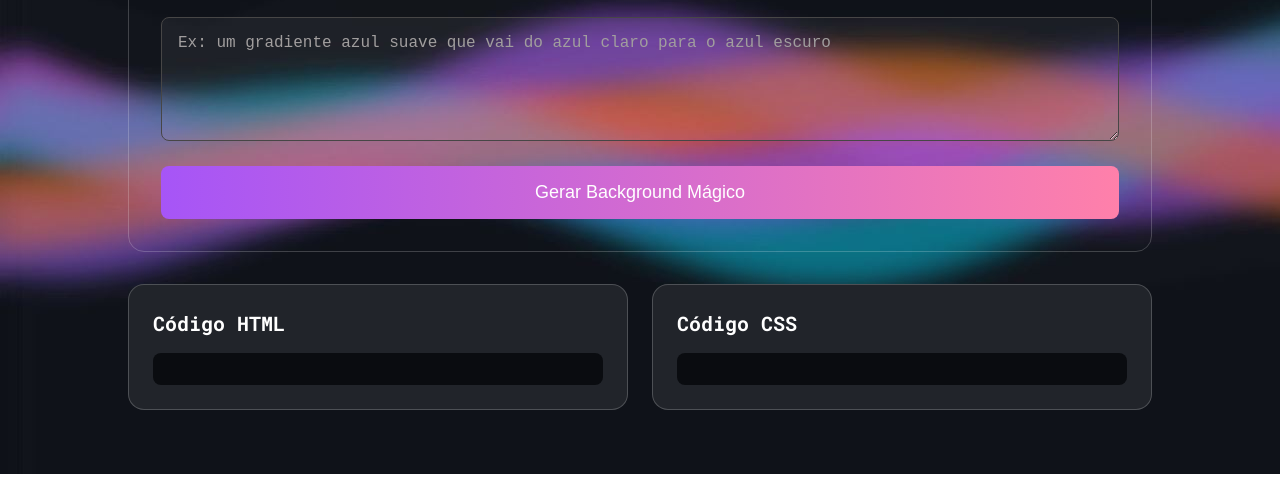
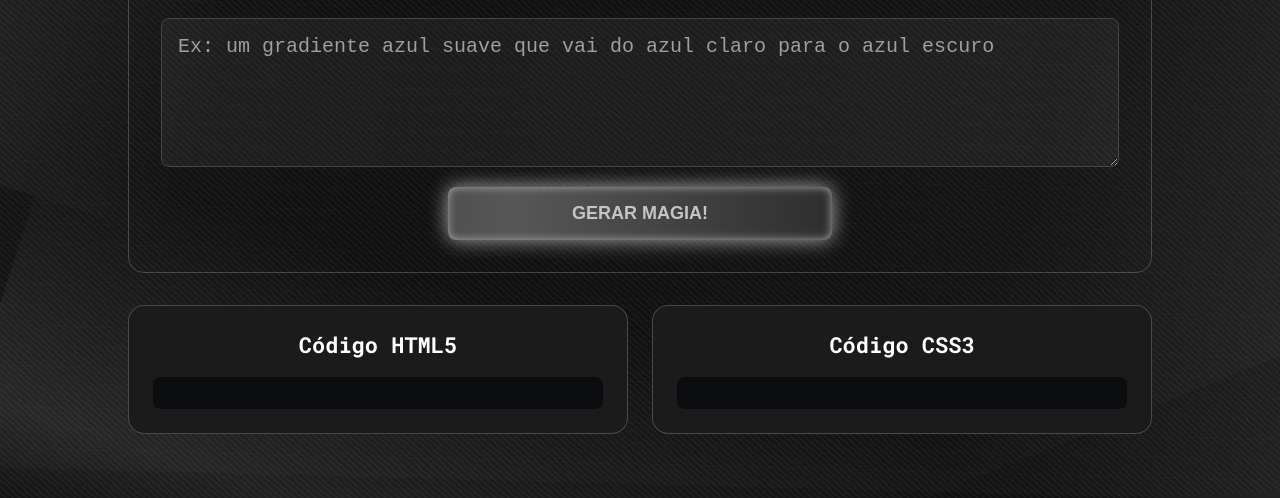
Before and after one commit to alexandre-federice/szpc-fundo-magico, a plain HTML site: page index.html in a window 1280 px wide. Shown: the part 326-824 px from the top of the page. Before the commit the page ends 800 px from the top, so only its background shows below. Drawn offline with Linux system fonts and the light colour scheme.

Commit message:
Mudanças de layout e funcionalidades

```diff
--- a/index.html
+++ b/index.html
@@ -20,12 +20,17 @@
 
 <body>
 
+    <div class="bg-futuristic"></div>
+    <div class="bg-futuristic bgf2"></div>
+    <div class="bg-futuristic bgf3"></div>
+    <div class="bg-futuristic bgf4"></div>
+
     <header class="header">
 
         <h1>Fundo Mágico</h1>
         <p class="subtitle">
             Transforme suas ideias em backgrounds incríveis com o poder da IA.
-            Descreva o que você imagina e veja a magia acontecer.
+            Descreva o que você imagina e veja a magia acontecer!
         </p>
 
     </header>
@@ -40,7 +45,7 @@
                     placeholder="Ex: um gradiente azul suave que vai do azul claro para o azul escuro"
                     rows="5"></textarea>
                 <button id="generate-btn" class="btn-magic">
-                    <span id="btn-text">Gerar Background Mágico</span>
+                    <span id="btn-text">Gerar Magia!</span>
                 </button>
             </form>
 
@@ -52,14 +57,14 @@
 
             <div class="card code-card">
 
-                <h3 class="code-title">Código HTML</h3>
+                <h3 class="code-title">Código HTML5</h3>
                 <pre id="html-code" class="code-block"></pre>
 
             </div>
 
             <div class="card code-card">
 
-                <h3 class="code-title">Código CSS</h3>
+                <h3 class="code-title">Código CSS3</h3>
                 <pre id="css-code" class="code-block"></pre>
 
             </div>
--- a/src/css/responsive.css
+++ b/src/css/responsive.css
@@ -24,5 +24,6 @@
 
     .form-group .btn-magic {
         font-size: 16px;
+        width: 100%;
     }
 }
--- a/src/css/style.css
+++ b/src/css/style.css
@@ -1,7 +1,7 @@
 body {
-    background-color: #0f131a;
+    background-color: #000000;
     color: #ffffff;
-    background: url(../images/bg.JPG);
+    /* background: url(../images/bg.JPG); */
     font-family: 'Roboto Mono', monospace;
     line-height: 1.4;
     padding: 32px 24px;
@@ -19,6 +19,7 @@ body {
     margin-bottom: 16px;
     font-size: 48px;
     text-align: center;
+    text-transform: uppercase;
 }
 
 .header .subtitle {
@@ -42,8 +43,15 @@ body {
 
 .card-header {
     margin-bottom: 32px;
-    font-size: 21px;
+    font-size: 22px;
     text-align: center;
+    text-transform: uppercase;
+}
+
+.form-group {
+    display: flex;
+    flex-direction: column;
+    align-items: center;
 }
 
 .form-group textarea {
@@ -54,34 +62,83 @@ body {
     padding: 16px;
     border: 1px solid #474646;
     border-radius: 8px;
-    font-size: 16px;
+    font-size: 20px;
     margin-bottom: 20px;
 }
 
 .form-group textarea:focus {
     outline: none;
-    border-color: #a655f7;
+    border-color: #ffffff;
 }
 
 .form-group textarea::placeholder {
     color: #a19e9e;
+    font-size: 20px;
 }
 
+
 .form-group .btn-magic {
-    width: 100%;
+    width: 40%;
+    /* tamanho ajustado */
     padding: 16px 32px;
-    background: linear-gradient(90deg, #a655f7 0%, #ff80aa 100%);
-    color: #ffffff;
+    background: linear-gradient(90deg, #0e0e0e, #575757, #0e0e0e);
+    background-size: 300% 300%;
+    color: #c5c5c5;
     border: none;
     border-radius: 8px;
     font-size: 18px;
+    font-weight: 600;
+    text-transform: uppercase;
     cursor: pointer;
-    transition: all 0.3s ease;
+    position: relative;
+    overflow: hidden;
+    z-index: 1;
+    animation: dataFlow 3s linear infinite, glowPulse 2s ease-in-out infinite;
 }
 
+
+@keyframes dataFlow {
+    0% {
+        background-position: 0% 50%;
+    }
+
+    100% {
+        background-position: 100% 50%;
+    }
+}
+
+@keyframes glowPulse {
+
+    0%,
+    100% {
+        box-shadow: 0 0 8px #575757, inset 0 0 4px #575757;
+    }
+
+    50% {
+        box-shadow: 0 0 20px #a9a9a9, inset 0 0 10px #a9a9a9;
+    }
+}
+
+
 .form-group .btn-magic:hover {
-    transform: translateY(-2px);
+    animation: dataFlow 1.5s linear infinite, glowBurst 0.6s ease-in-out;
+    filter: brightness(1.3);
 }
+
+@keyframes glowBurst {
+    0% {
+        box-shadow: 0 0 8px #575757, inset 0 0 4px #575757;
+    }
+
+    50% {
+        box-shadow: 0 0 25px #a9a9a9, inset 0 0 15px #a9a9a9;
+    }
+
+    100% {
+        box-shadow: 0 0 8px #575757, inset 0 0 4px #575757;
+    }
+}
+
 
 .preview-card {
     display: none;
@@ -93,7 +150,7 @@ body {
 }
 
 .code-card {
-    background-color: #21242a;
+    background-color: #1b1b1b;
     border: 1px solid rgba(255, 255, 255, 0.2);
     border-radius: 16px;
     padding: 24px;
@@ -101,16 +158,161 @@ body {
 }
 
 .code-title {
-    font-size: 20px;
+    font-size: 22px;
     margin-bottom: 16px;
+    text-align: center;
 }
 
 .code-block {
     background-color: #0a0c10;
-    color: #5eead4;
+    color: #ffffff;
     border-radius: 8px;
     padding: 16px;
     font-size: 14px;
     white-space: pre-wrap;
     word-wrap: break-word;
 }
+
+html {
+    height: 100%;
+}
+
+body {
+    margin: 0;
+}
+
+/* Base do background futurista */
+.bg-futuristic {
+    position: fixed;
+    top: 0;
+    left: 0;
+    width: 100%;
+    height: 100%;
+    background-color: #0e0e0e;
+    z-index: -1;
+    transform-origin: center center;
+    background-image: repeating-linear-gradient(0deg, #0e0e0e 0, #0e0e0e 1px, #575757 1px, #575757 2px),
+        repeating-linear-gradient(90deg, #0e0e0e 0, #0e0e0e 1px, #575757 1px, #575757 2px);
+    background-size: 20px 20px;
+    animation: flow-grid 10s linear infinite alternate, rotate-slow 20s linear infinite;
+    opacity: 0.4;
+}
+
+/* Camada 2 */
+.bg-futuristic.bgf2 {
+    background-image: repeating-linear-gradient(45deg, #0e0e0e 0, #0e0e0e 3px, #a9a9a9 3px, #a9a9a9 4px),
+        repeating-linear-gradient(135deg, #0e0e0e 0, #0e0e0e 3px, #a9a9a9 3px, #a9a9a9 4px);
+    background-size: 40px 40px;
+    animation: flow-grid-fast 8s linear infinite alternate-reverse, rotate-fast 15s linear infinite;
+    opacity: 0.3;
+    filter: drop-shadow(0 0 5px rgba(169, 169, 169, 0.5));
+    transform: scale(1.1) rotate(0deg);
+}
+
+/* Camada 3 */
+.bg-futuristic.bgf3 {
+    background-image: linear-gradient(90deg, transparent 0%, #a9a9a9 10%, #575757 20%, transparent 30%, transparent 70%, #575757 80%, #a9a9a9 90%, transparent 100%),
+        linear-gradient(0deg, transparent 0%, #a9a9a9 10%, #575757 20%, transparent 30%, transparent 70%, #575757 80%, #a9a9a9 90%, transparent 100%);
+    background-size: 100% 50%, 50% 100%;
+    background-repeat: no-repeat;
+    animation: move-pulse 12s ease-in-out infinite alternate;
+    opacity: 0.2;
+}
+
+/* Camada 4 */
+.bg-futuristic.bgf4 {
+    background-image: radial-gradient(circle at 10% 20%, rgba(169, 169, 169, 0.1) 0%, transparent 50%),
+        radial-gradient(circle at 90% 80%, rgba(87, 87, 87, 0.15) 0%, transparent 60%);
+    background-size: 60% 60%;
+    background-position: 0% 0%, 100% 100%;
+    background-repeat: no-repeat;
+    animation: diffuse-move 25s linear infinite alternate;
+    opacity: 0.6;
+    transform: scale(1.8) rotate(-20deg);
+}
+
+/* Keyframes das animações */
+@keyframes flow-grid {
+    0% {
+        background-position: 0 0;
+    }
+
+    100% {
+        background-position: 20px 20px;
+    }
+}
+
+@keyframes flow-grid-fast {
+    0% {
+        background-position: 0 0;
+    }
+
+    100% {
+        background-position: 40px 40px;
+    }
+}
+
+@keyframes rotate-slow {
+    0% {
+        transform: rotate(0deg) scale(1);
+    }
+
+    50% {
+        transform: rotate(3deg) scale(1.05);
+    }
+
+    100% {
+        transform: rotate(0deg) scale(1);
+    }
+}
+
+@keyframes rotate-fast {
+    0% {
+        transform: rotate(0deg) scale(1.1);
+    }
+
+    50% {
+        transform: rotate(-5deg) scale(1.15);
+    }
+
+    100% {
+        transform: rotate(0deg) scale(1.1);
+    }
+}
+
+@keyframes move-pulse {
+    0% {
+        transform: scale(1.5) rotate(15deg);
+        opacity: 0.2;
+        background-position: 0% 0%;
+    }
+
+    50% {
+        transform: scale(1.6) rotate(18deg);
+        opacity: 0.35;
+        background-position: 50% 50%;
+    }
+
+    100% {
+        transform: scale(1.5) rotate(15deg);
+        opacity: 0.2;
+        background-position: 0% 0%;
+    }
+}
+
+@keyframes diffuse-move {
+    0% {
+        background-position: 0% 0%, 100% 100%;
+        transform: scale(1.8) rotate(-20deg);
+    }
+
+    50% {
+        background-position: 50% 50%, 0% 0%;
+        transform: scale(1.9) rotate(-25deg);
+    }
+
+    100% {
+        background-position: 0% 0%, 100% 100%;
+        transform: scale(1.8) rotate(-20deg);
+    }
+}
--- a/src/js/index.js
+++ b/src/js/index.js
@@ -1,30 +1,17 @@
 // Objetivo:
-// Enviar um texto de um formulário para uma API do n8n e exibir o resultado o código html, css e colocar a animação no fundo da tela do site.
-
-// Passos:
-// 1. No JavaScript, pegar o evento de submit do formulário para evitar o recarregamento da página.
-// 2. Obter o valor digitado pelo usuário no campo de texto.
-// 3. Exibir um indicador de carregamento enquanto a requisição está sendo processada.
-// 4. Fazer uma requisição HTTP (POST) para a API do n8n, enviando o texto do formulário no corpo da requisição em formato JSON.
-// 5. Receber a resposta da API do n8n (esperando um JSON com o código HTML/CSS do background).
-// 6. Se a resposta for válida, exibir o código HTML/CSS retornado na tela:
-//    - Mostrar o HTML gerado em uma área de preview.
-//    - Inserir o CSS retornado dinamicamente na página para aplicar o background.
-// 7. Remover o indicador de carregamento após o recebimento da resposta.
+// Enviar um texto de um formulário para uma API do n8n e exibir o resultado do código HTML, CSS e colocar a animação no fundo da tela do site.
 
 function setLoading(isLoading) {
     const btnSpan = document.getElementById("generate-btn");
 
     if (isLoading) {
-        btnSpan.innerHTML = "Gerando Backgroud...";
+        btnSpan.innerHTML = "Gerando Background...";
     } else {
         btnSpan.innerHTML = "Gerar Background Mágico";
     }
 }
 
 document.addEventListener("DOMContentLoaded", function () {
-    // 1. No JavaScript, pegar o evento de submit do formulário para evitar o recarregamento da página.
-
     const form = document.querySelector(".form-group");
     const textArea = document.getElementById("description");
     const htmlCode = document.getElementById("html-code");
@@ -34,17 +21,14 @@ document.addEventListener("DOMContentLoaded", function () {
     form.addEventListener("submit", async function (event) {
         event.preventDefault();
 
-        // 2. Obter o valor digitado pelo usuário no campo de texto.
         const description = textArea.value.trim();
 
         if (!description) {
             return;
         }
 
-        // 3. Exibir um indicador de carregamento enquanto a requisição está sendo processada.
         setLoading(true);
 
-        // 4. Fazer uma requisição HTTP (POST) para a API do n8n, enviando o texto do formulário no corpo da requisição em formato JSON.
         try {
             const response = await fetch("https://alexandre-federice.app.n8n.cloud/webhook/gerador-fundo", {
                 method: "POST",
@@ -53,6 +37,12 @@ document.addEventListener("DOMContentLoaded", function () {
             });
 
             const data = await response.json();
+
+            // ==========================
+            // REMOVE O FUNDO ANTIGO
+            document.querySelectorAll('.bg-futuristic').forEach(el => el.remove());
+            // ==========================
+
             htmlCode.textContent = data.code || "";
             cssCode.textContent = data.style || "";
 
@@ -66,7 +56,6 @@ document.addEventListener("DOMContentLoaded", function () {
             if (data.style) {
                 styleTag = document.createElement("style");
                 styleTag.id = "dynamic-style";
-
                 styleTag.textContent = data.style;
                 document.head.appendChild(styleTag);
             }
```
